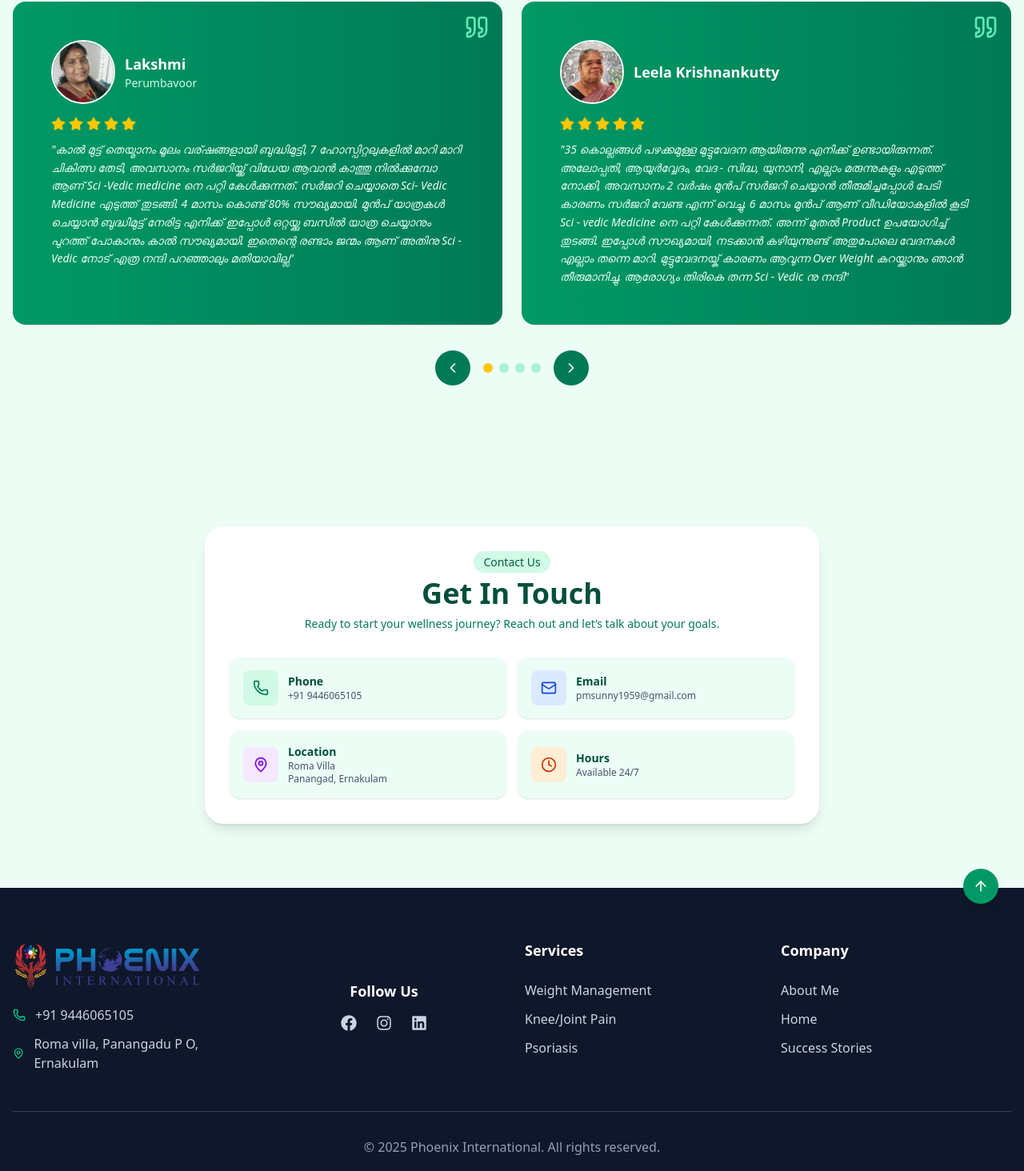
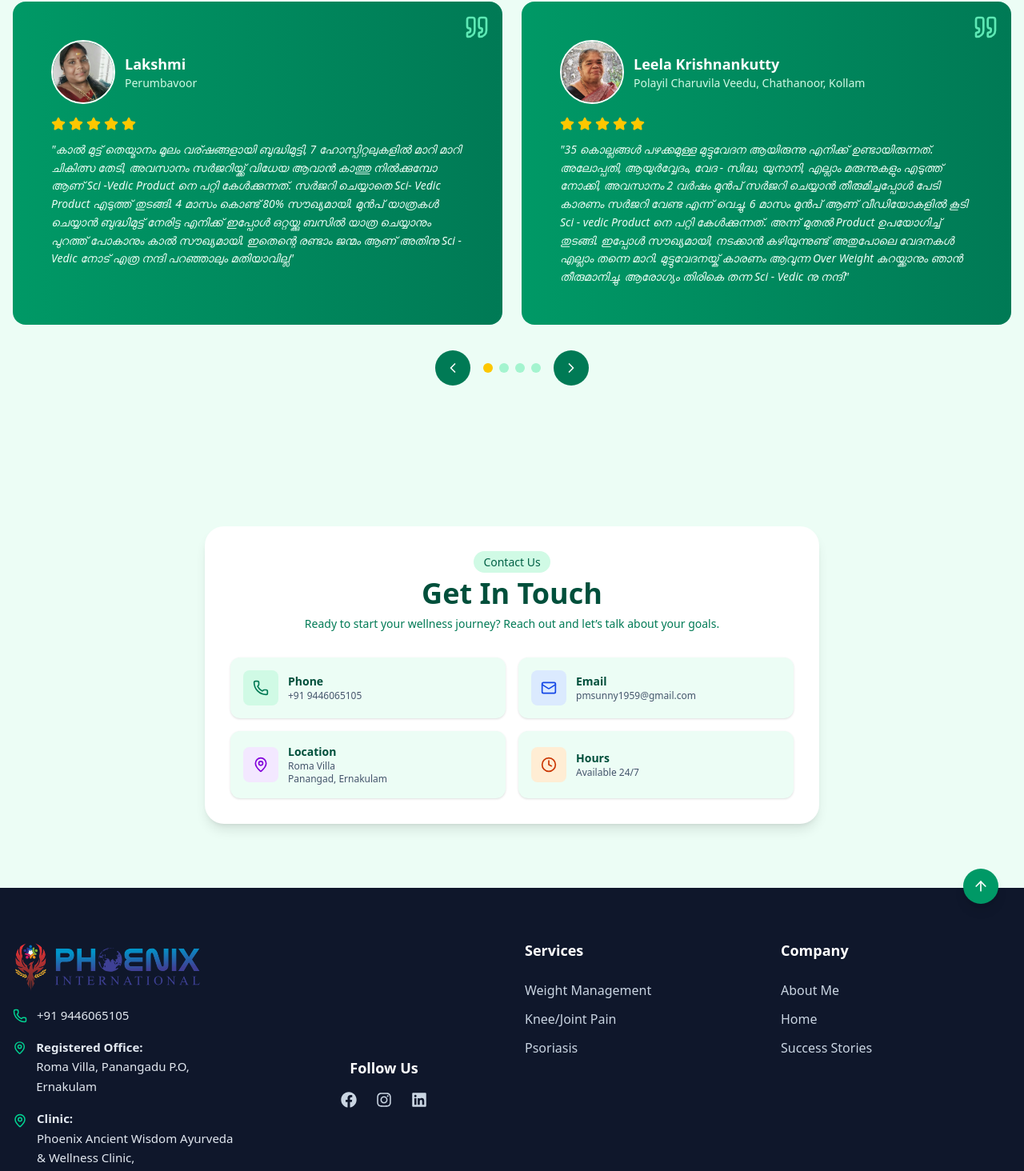
Before and after one commit to BessyPBabu/wellness_phoenix, a React (Vite) app: page / in a window 1280 px wide. Shown: the part 4346-5810 px from the top of the page at 80% size. Built offline with nearby package versions, Linux system fonts and the light colour scheme.

Commit message:
updated the Address section in footer

```diff
--- a/src/components/Footer.jsx
+++ b/src/components/Footer.jsx
@@ -1,8 +1,7 @@
 // components/Footer.jsx
 import React from 'react';
-import { Phone, MapPin, Heart, ArrowUp} from 'lucide-react';
+import { Phone, MapPin, Heart, ArrowUp } from 'lucide-react';
 import { FaFacebook, FaInstagram, FaLinkedin } from "react-icons/fa";
-
 import Logo from '/Phoenix_logo.svg';
 
 const Footer = () => {
@@ -45,20 +44,34 @@ const Footer = () => {
           {/* Company Info */}
           <div>
             <div className="flex items-center">
-              <a href="#" target="_blank">
+              <a href="#" target="_blank" rel="noopener noreferrer">
                 <img src={Logo} className="logo w-60 h-auto" alt="Phoenix logo" />
               </a>
             </div>
 
             {/* Contact Info */}
-            <div className="space-y-3 mt-4">
-              <div className="flex items-center space-x-3">
-                <Phone size={16} className="text-emerald-400" />
-                <span className="text-slate-300">+91 9446065105</span>
+            <div className="space-y-4 mt-4 text-[15px] leading-relaxed">
+              <div className="flex items-start space-x-3">
+                <Phone size={18} className="text-emerald-400 mt-1" />
+                <span className="text-slate-200 font-medium">+91 9446065105</span>
               </div>
-              <div className="flex items-center space-x-3">
-                <MapPin size={16} className="text-emerald-400" />
-                <span className="text-slate-300">Roma villa, Panangadu P O, Ernakulam</span>
+
+              <div className="flex items-start space-x-3">
+                <MapPin size={18} className="text-emerald-400 mt-1" />
+                <p className="text-slate-200 max-w-xs md:max-w-sm">
+                  <strong>Registered Office:</strong><br />
+                  Roma Villa, Panangadu P.O, Ernakulam
+                </p>
+              </div>
+
+              <div className="flex items-start space-x-3">
+                <MapPin size={18} className="text-emerald-400 flex-shrink-0 mt-1.5" />
+                <p className="text-slate-200 max-w-xs md:max-w-sm">
+                  <strong>Clinic:</strong><br />
+                  Phoenix Ancient Wisdom Ayurveda & Wellness Clinic,<br />
+                  (Opp. Bharat Petroleum Pump), Vallikattu Road, Kundannur,<br />
+                  Maradu P.O, Ernakulam
+                </p>
               </div>
             </div>
           </div>
--- a/src/components/Testimonials.jsx
+++ b/src/components/Testimonials.jsx
@@ -21,56 +21,56 @@ const Testimonials = () => {
       place: "Perumbavoor",
       image: LakshmiImg,
       rating: 5,
-      text: "കാൽ മുട്ട് തെയ്മാനം മൂലം വര്ഷങ്ങളായി ബുദ്ധിമുട്ടി, 7 ഹോസ്പിറ്റലുകളിൽ മാറി മാറി ചികിത്സ തേടി, അവസാനം  സർജറിയ്ക്ക് വിധേയ ആവാൻ കാത്തു നിൽക്കുമ്പോ ആണ് Sci -Vedic medicine നെ പറ്റി കേൾക്കുന്നത്. സർജറി ചെയ്യാതെ Sci- Vedic Medicine എടുത്ത് തുടങ്ങി. 4 മാസം കൊണ്ട് 80% സൗഖ്യമായി. മുൻപ് യാത്രകൾ ചെയ്യാൻ ബുദ്ധിമുട്ട് നേരിട്ട എനിക്ക് ഇപ്പോൾ ഒറ്റയ്ക്കു ബസിൽ യാത്ര ചെയ്യാനും പുറത്ത് പോകാനും കാൽ സൗഖ്യമായി. ഇതെന്റെ രണ്ടാം ജന്മം ആണ് അതിനു Sci - Vedic  നോട്‌ എത്ര നന്ദി പറഞ്ഞാലും മതിയാവില്ല"
+      text: "കാൽ മുട്ട് തെയ്മാനം മൂലം വര്ഷങ്ങളായി ബുദ്ധിമുട്ടി, 7 ഹോസ്പിറ്റലുകളിൽ മാറി മാറി ചികിത്സ തേടി, അവസാനം  സർജറിയ്ക്ക് വിധേയ ആവാൻ കാത്തു നിൽക്കുമ്പോ ആണ് Sci -Vedic Product നെ പറ്റി കേൾക്കുന്നത്. സർജറി ചെയ്യാതെ Sci- Vedic Product എടുത്ത് തുടങ്ങി. 4 മാസം കൊണ്ട് 80% സൗഖ്യമായി. മുൻപ് യാത്രകൾ ചെയ്യാൻ ബുദ്ധിമുട്ട് നേരിട്ട എനിക്ക് ഇപ്പോൾ ഒറ്റയ്ക്കു ബസിൽ യാത്ര ചെയ്യാനും പുറത്ത് പോകാനും കാൽ സൗഖ്യമായി. ഇതെന്റെ രണ്ടാം ജന്മം ആണ് അതിനു Sci - Vedic  നോട്‌ എത്ര നന്ദി പറഞ്ഞാലും മതിയാവില്ല"
     },
     {
       name: "Leela Krishnankutty",
-      place: "",
+      place: "Polayil Charuvila Veedu, Chathanoor, Kollam",
       image: LeelaImg,
       rating: 5,
-      text: "35 കൊല്ലങ്ങൾ പഴക്കമുള്ള മുട്ടുവേദന ആയിരുന്നു എനിക്ക് ഉണ്ടായിരുന്നത്. അലോപ്പതി, ആയുർവ്വേദം, വേദ - സിദ്ധ, യുനാനി, എല്ലാം മരുന്നുകളും എടുത്ത് നോക്കി, അവസാനം 2 വർഷം മുൻപ് സർജറി ചെയ്യാൻ തീരുമിച്ചപ്പോൾ പേടി കാരണം സർജറി വേണ്ട എന്ന് വെച്ചു. 6 മാസം മുൻപ് ആണ് വീഡിയോകളിൽ കൂടി Sci - vedic Medicine നെ പറ്റി കേൾക്കുന്നത്. അന്ന് മുതൽ Product ഉപയോഗിച്ച് തുടങ്ങി. ഇപ്പോൾ സൗഖ്യമായി, നടക്കാൻ കഴിയുന്നുണ്ട് അതുപോലെ വേദനകൾ എല്ലാം തന്നെ മാറി. മുട്ടുവേദനയ്ക് കാരണം ആവുന്ന Over Weight കുറയ്ക്കാനും ഞാൻ തീരുമാനിച്ചു. ആരോഗ്യം തിരികെ തന്ന Sci - Vedic നു നന്ദി"
+      text: "35 കൊല്ലങ്ങൾ പഴക്കമുള്ള മുട്ടുവേദന ആയിരുന്നു എനിക്ക് ഉണ്ടായിരുന്നത്. അലോപ്പതി, ആയുർവ്വേദം, വേദ - സിദ്ധ, യുനാനി, എല്ലാം മരുന്നുകളും എടുത്ത് നോക്കി, അവസാനം 2 വർഷം മുൻപ് സർജറി ചെയ്യാൻ തീരുമിച്ചപ്പോൾ പേടി കാരണം സർജറി വേണ്ട എന്ന് വെച്ചു. 6 മാസം മുൻപ് ആണ് വീഡിയോകളിൽ കൂടി Sci - vedic Product നെ പറ്റി കേൾക്കുന്നത്. അന്ന് മുതൽ Product ഉപയോഗിച്ച് തുടങ്ങി. ഇപ്പോൾ സൗഖ്യമായി, നടക്കാൻ കഴിയുന്നുണ്ട് അതുപോലെ വേദനകൾ എല്ലാം തന്നെ മാറി. മുട്ടുവേദനയ്ക് കാരണം ആവുന്ന Over Weight കുറയ്ക്കാനും ഞാൻ തീരുമാനിച്ചു. ആരോഗ്യം തിരികെ തന്ന Sci - Vedic നു നന്ദി"
     },
     {
       name: "Mejo",
       place: "Thrissur",
       image: MejoImg,
       rating: 5,
-      text: "ഞാൻ 10 വർഷം മുന്നേ ആണ് Sci- Vedic product നെ പറ്റി കേൾക്കുന്നത്. എന്റെ കാൽ വേദന മൂലം ഒരുപാട് ബുദ്ധിമുട്ടിയ സാഹചര്യത്തിൽ ആയിരുന്ന അത്. അന്ന് പ്രോഡക്റ്റ് എടുക്കുകയും പൂർണമായി വേദന മാറുകയും ചെയ്തു. ഞാൻ വെൽഡർ ആയിട്ടാണ് ഒമാനിൽ ജോലി ചെയുന്നത്, ഈ ഇടയ്ക്ക് വീണ്ടും ജോലിയുടെ ഇടയിൽ കാലിനു വീണ്ടും pain ഉണ്ടായപ്പോൾ Sci - Vedic ഇൽ വിശ്വാസം ഉള്ളത് കൊണ്ട് നാട്ടിൽ വന്നു വീണ്ടും Sci - Vedic Medicine എടുത്തു. ഇപ്പോൾ വേദനയ്ക് നല്ല മാറ്റമുണ്ട്"
+      text: "ഞാൻ 10 വർഷം മുന്നേ ആണ് Sci- Vedic product നെ പറ്റി കേൾക്കുന്നത്. എന്റെ കാൽ വേദന മൂലം ഒരുപാട് ബുദ്ധിമുട്ടിയ സാഹചര്യത്തിൽ ആയിരുന്ന അത്. അന്ന് പ്രോഡക്റ്റ് എടുക്കുകയും പൂർണമായി വേദന മാറുകയും ചെയ്തു. ഞാൻ വെൽഡർ ആയിട്ടാണ് ഒമാനിൽ ജോലി ചെയുന്നത്, ഈ ഇടയ്ക്ക് വീണ്ടും ജോലിയുടെ ഇടയിൽ കാലിനു വീണ്ടും pain ഉണ്ടായപ്പോൾ Sci - Vedic ഇൽ വിശ്വാസം ഉള്ളത് കൊണ്ട് നാട്ടിൽ വന്നു വീണ്ടും Sci - Vedic Product എടുത്തു. ഇപ്പോൾ വേദനയ്ക് നല്ല മാറ്റമുണ്ട്"
     },
     {
       name: "Mery Jose",
       place: "Velangad, Kozhikode",
       image: MeryJoseImg,
       rating: 5,
-      text: "എനിക്ക് കാൽമുട്ടിനു നീരും കാൽ നിലത്തു കുത്താൻ പറ്റാത്ത അത്രയും വേദനയും ആയിരുന്നു, ഒരുപാട് മരുന്നുകൾ എടുത്തു ഒരു കുറവും തോന്നിയില്ല. അങ്ങനെ Sci - vedic Product നെ പറ്റി കേട്ടു  medicine എടുക്കാൻ തീരുമാനിച്ചു. Sunny Sir ആദ്യം ഒരു മാസത്തെ മെഡിസിൻ തന്നു, അത് കഴിച്ചപ്പോൾ വളരെ  കുറവ് തോന്നി. ഇപ്പോൾ 4 മാസമായി, ഏറെക്കുറെ വേദനയും മാറി വരുന്നു. ഇതുപോലെ വേദന അനുഭവിക്കുന്നത് ഈ Sci- Vedic Product വാങ്ങി സൗഖ്യപ്പെടട്ടെ എന്നാണ് എന്റെ ആഗ്രഹം. ഇതിൽ കൂടി എനിക്ക് അത്ര സൗഖ്യവും, ആശ്വാസവും സന്തോഷവും ആണ് കിട്ടിയത്. ഒരുപാട് നന്ദി"
+      text: "എനിക്ക് കാൽമുട്ടിനു നീരും കാൽ നിലത്തു കുത്താൻ പറ്റാത്ത അത്രയും വേദനയും ആയിരുന്നു, ഒരുപാട് മരുന്നുകൾ എടുത്തു ഒരു കുറവും തോന്നിയില്ല. അങ്ങനെ Sci - vedic Product നെ പറ്റി കേട്ടു Product എടുക്കാൻ തീരുമാനിച്ചു. Sunny Sir ആദ്യം ഒരു മാസത്തെ Product തന്നു, അത് കഴിച്ചപ്പോൾ വളരെ  കുറവ് തോന്നി. ഇപ്പോൾ 4 മാസമായി, ഏറെക്കുറെ വേദനയും മാറി വരുന്നു. ഇതുപോലെ വേദന അനുഭവിക്കുന്നത് ഈ Sci- Vedic Product വാങ്ങി സൗഖ്യപ്പെടട്ടെ എന്നാണ് എന്റെ ആഗ്രഹം. ഇതിൽ കൂടി എനിക്ക് അത്ര സൗഖ്യവും, ആശ്വാസവും സന്തോഷവും ആണ് കിട്ടിയത്. ഒരുപാട് നന്ദി"
     },
     {
       name: "Pushpamma ",
-      place: "Alappuzha",
+      place: "Pushpasadanam, Pallikal, Naduvilmuri, Alappuzha",
       image: PushpammaImg,
       rating: 5,
       text: "15 വര്ഷങ്ങളായി മുട്ടുവേദനയാൽ കഷ്ടപ്പെട്ടു. ഒരുപാട് ഹോസ്പിറ്റലിൽ ചികിത്സ തേടി. ആയുർവ്വേദം, ഹോമിയോ, അലോപ്പതി. എല്ലാം മാറി മാറി കഴിച്ചു, മാറ്റം ഒന്നും കണ്ടില്ല. സ്വയം എണീറ്റ് നടക്കാൻ വയ്യാത്ത അവസ്ഥയിൽ ആയിരുന്നു. അങ്ങനെ Sci -Vedic product നെ പറ്റി അറിഞ്ഞു , കഴിച്ചു തുടങ്ങി. ഇപ്പോൾ 4 മാസങ്ങൾ ആയി വേദനയ്ക് പൂർണമായ സൗഖ്യം കിട്ടി. വേദന കൂടാതെ യാത്രകൾ സുഖമായി ചെയ്യാൻ കഴിയുന്നു. നന്ദിയുണ്ട് ഒരുപാട്"
     },
     {
-      name: "Reena",
-      place: "",
+      name: "Reena Antony",
+      place: "Mankottachera, Karumady, Ambalapuzha",
       image: Reena2Img,
       rating: 5,
-      text: "മുട്ടുവേദന ആയിരുന്നു എന്റെ പ്രശ്നം. വർഷങ്ങൾ ആയിട്ടുള്ള വേദന സഹിച് മടുത്തു പല ഹോസ്പിറ്റലിലും ചികിൽസിച്ചു, അവസാനം സർജറി അല്ലാതെ വേറെ നിവൃത്തി ഇല്ല എന്ന സാഹചര്യത്തിൽ ആണ് യൂട്യൂബിൽ Sunny സർ ടെ വീഡിയോകൾ വഴി Sci - Vedic product നെപ്പറ്റി അറിയുന്നത്. മരുന്ന് കഴിച്ചു തുടങ്ങി 5 മാസം ആയപോഴേക്കും കാലിന്റെ നീരൊക്കെ മാറിതുടങ്ങിരുന്നു. ഞാൻ over Weight കുറച്ചു. മുൻപ് എനിക്ക് പള്ളിയിൽ പോകാനോ ജോലിക് പോകാനോ ഒന്നും കഴിയില്ലാരുന്നു ഇപ്പോൾ എല്ലാം ചെയ്യാൻ എന്നെകൊണ്ട് പറ്റുന്നുണ്ട്. ഈ product എനിക്ക് വളരെ ആശ്വാസവും സൗഖ്യവും നൽകുന്നുണ്ട്.  സാറിനോടും sci - Vedic നോടും നന്ദിയുണ്ട്"
+      text: "മുട്ടുവേദന ആയിരുന്നു എന്റെ പ്രശ്നം. വർഷങ്ങൾ ആയിട്ടുള്ള വേദന സഹിച് മടുത്തു പല ഹോസ്പിറ്റലിലും ചികിൽസിച്ചു, അവസാനം സർജറി അല്ലാതെ വേറെ നിവൃത്തി ഇല്ല എന്ന സാഹചര്യത്തിൽ ആണ് യൂട്യൂബിൽ Sunny സർ ടെ വീഡിയോകൾ വഴി Sci - Vedic product നെപ്പറ്റി അറിയുന്നത്. Product കഴിച്ചു തുടങ്ങി 5 മാസം ആയപോഴേക്കും കാലിന്റെ നീരൊക്കെ മാറിതുടങ്ങിരുന്നു. ഞാൻ over Weight കുറച്ചു. മുൻപ് എനിക്ക് പള്ളിയിൽ പോകാനോ ജോലിക് പോകാനോ ഒന്നും കഴിയില്ലാരുന്നു ഇപ്പോൾ എല്ലാം ചെയ്യാൻ എന്നെകൊണ്ട് പറ്റുന്നുണ്ട്. ഈ product എനിക്ക് വളരെ ആശ്വാസവും സൗഖ്യവും നൽകുന്നുണ്ട്.  സാറിനോടും sci - Vedic നോടും നന്ദിയുണ്ട്"
     },
     {
-      name: "Dr.Susan Sabu John",
-      place: "Oman",
+      name: "Dr. Susan Sabu John",
+      place: "Shamal Al Batinah Medical Complex, Oman",
       image: SusanImg,
       rating: 5,
-      text: "4 വർഷത്തിൽ ഏറെ ആയി ഈ എന്റെ ക്ലിനിക്കിൽ വരുന്നവർക് ഞാൻ Recommend ചെയ്യാറുണ്ട് . കാരണം ഒരിക്കലും മാറില്ല എന്ന് കരുതിയ Joint pain, Psoriasis, Auto Immunity രോഗങ്ങൾക് ഒരുപാട് ഫലപ്രദമാണ് ഈ മെഡിസിൻസ്. റിസൾട്ട്‌ കണ്ട് അറിയുന്നത് കൊണ്ട് 100% വിശ്വസിക്കാം"
+      text: "4 വർഷത്തിൽ ഏറെ ആയി ഈ എന്റെ ക്ലിനിക്കിൽ വരുന്നവർക് ഞാൻ Recommend ചെയ്യാറുണ്ട് . കാരണം ഒരിക്കലും മാറില്ല എന്ന് കരുതിയ Joint pain, Psoriasis, Auto Immunity രോഗങ്ങൾക് ഒരുപാട് ഫലപ്രദമാണ് ഈ Products. റിസൾട്ട്‌ കണ്ട് അറിയുന്നത് കൊണ്ട് 100% വിശ്വസിക്കാം"
     },
     {
       name: "Saneesh",
       place: "Chambakulam, Alappuzha",
       image: Saneeesh1Img,
       rating: 5,
-      text: "എന്റെ ശരീരത്തിൽ 5 വര്ഷങ്ങളായി ഉണ്ടായിരുന്ന സോറിയാസിസിൽ നിന്ന് മോചനം ലഭിച്ചു. കൈ ചുരുട്ടി സ്വയം ഭക്ഷണം കഴിക്കാൻ പോലും കഴിയില്ലാരുന്നു. എന്നാൽ Sci -Vedic Medicine എടുത്ത് തുടങ്ങി 11 മത്തെ മാസം മുതൽ മാറ്റം കണ്ടു തുടങ്ങി, 20 ദിവസം ആയപോഴേക്കും ഭൂരിഭാഗവും സൗഖ്യമായി. Sci - vedic Team നോട്‌ ഒരുപാട് നന്ദിയുണ്ട്."
+      text: "എന്റെ ശരീരത്തിൽ 5 വര്ഷങ്ങളായി ഉണ്ടായിരുന്ന സോറിയാസിസിൽ നിന്ന് മോചനം ലഭിച്ചു. കൈ ചുരുട്ടി സ്വയം ഭക്ഷണം കഴിക്കാൻ പോലും കഴിയില്ലാരുന്നു. എന്നാൽ Sci -Vedic Product എടുത്ത് തുടങ്ങി 11 മത്തെ മാസം മുതൽ മാറ്റം കണ്ടു തുടങ്ങി, 20 ദിവസം ആയപോഴേക്കും ഭൂരിഭാഗവും സൗഖ്യമായി. Sci - vedic Team നോട്‌ ഒരുപാട് നന്ദിയുണ്ട്."
     },
 
   ];
```
